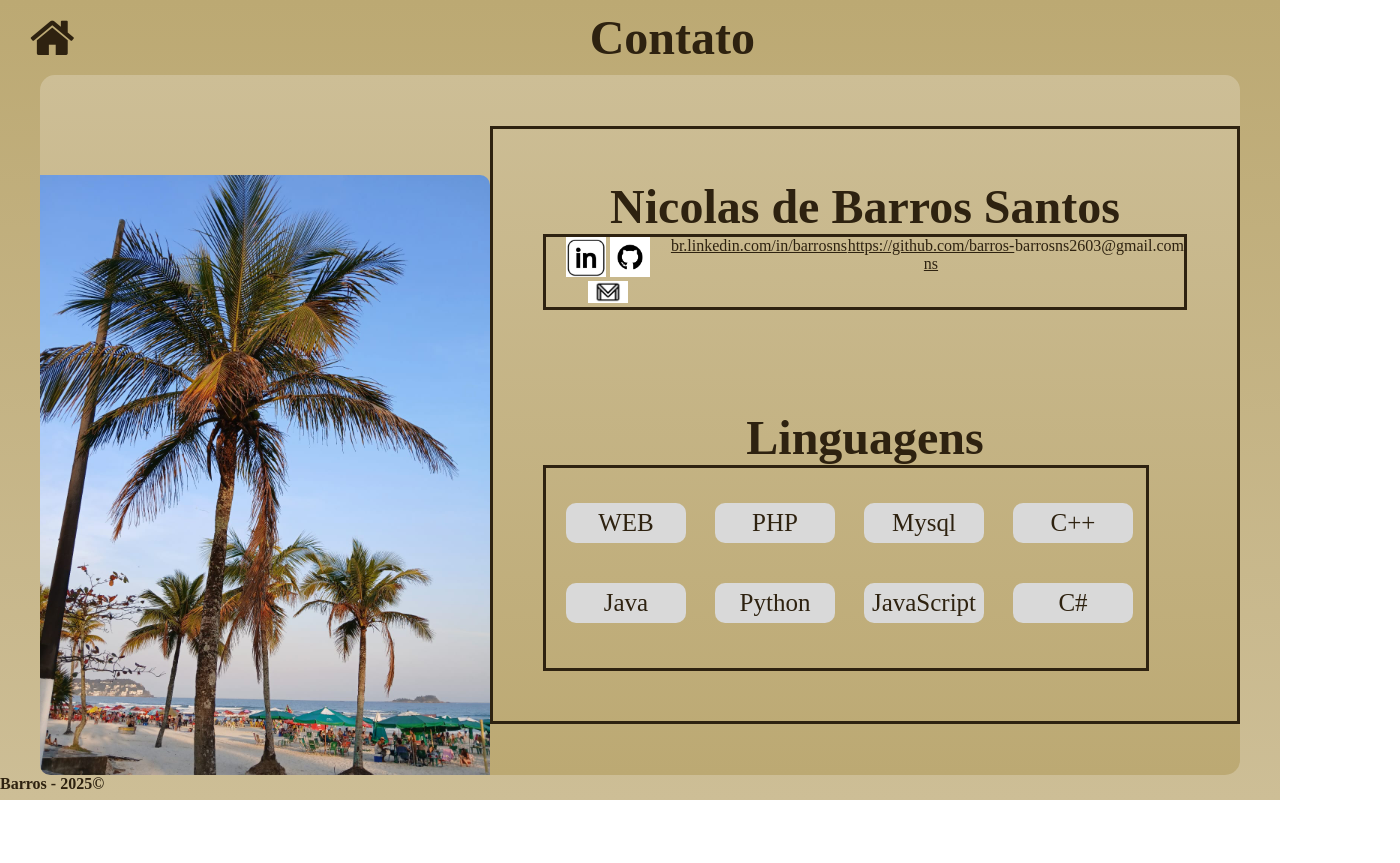
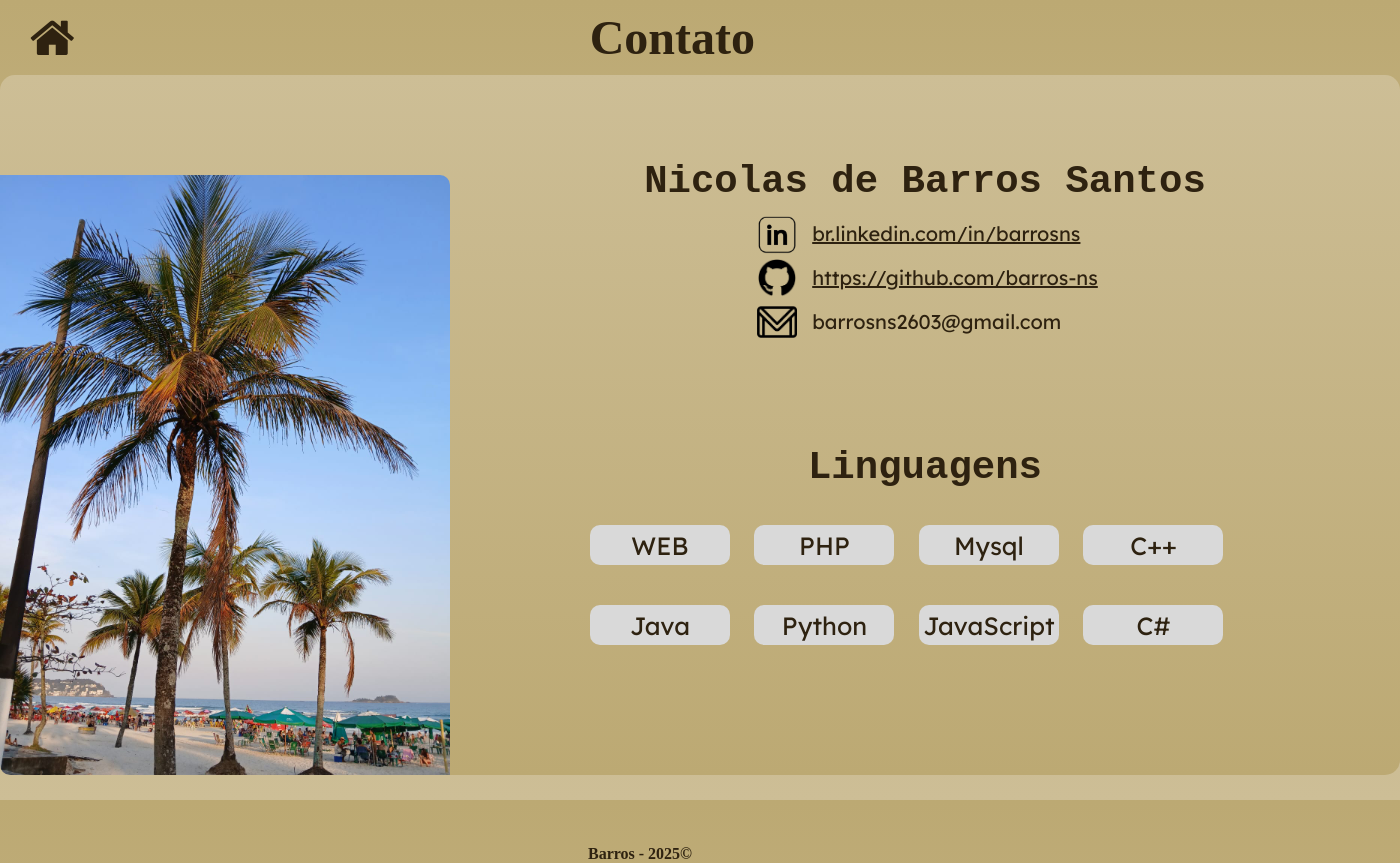
Before and after one commit to barros-ns/Projeto-Portfolio-Pessoal-Eng-Computacao, a plain HTML site: page html/contato.html in a window 1280 px wide. Shown: the whole page, 1400 px wide, since content can reach past the window. Before the commit the page ends 800 px from the top, so only its background shows below. Drawn offline with Linux system fonts and the light colour scheme; a web font is replaced by a local one.

Commit message:
Contato finalizado

```diff
--- a/css/contato.css
+++ b/css/contato.css
@@ -40,11 +40,16 @@ nav{
 .modelo{
     padding: 50px;
     /* border: solid; */
+    display: flex;
+    flex-direction: column;
+    justify-items: center;
 }
 
 .modelo h2{
     font-size: 3em;
     text-align: center;
+
+    font-family: monospace;
 }
 
 .modelo:nth-child(1){
@@ -54,10 +59,10 @@ nav{
 .linguagens{
     list-style: none;
     display: inline-flex;
-    width: 120px;
+    width: 140px;
     height: 40px;
     margin: 5px;
-    margin-left: 20px;
+    margin-left: 15px;
     margin-top: 35px;
     justify-content: center;
     background-color: #D9D9D9;
@@ -67,12 +72,17 @@ nav{
     align-items: center;
     cursor: default;
 }
+
+.linguagens:hover{
+    background-color: #2e2210;
+    color: #D9D9D9;
+}
 /* IDs */
 
 #caixa{
     /* border: solid; */
     border-radius: 15px;
-    width: 1200px;
+    width: 1400px;
     height: 700px;
     margin: auto;
 
@@ -90,31 +100,65 @@ nav{
 #caixa2{
     display: flex;
     flex-direction: column;
-    border: solid;
+    /* border: solid; */
     margin: auto;
 }
 
 
 #caixas_linguagens{
     display: flex;
-    width: 600px;
+    width: 700px;
     height: 200px;
-    border: solid;
+    /* border: solid; */
     justify-content: space-around;
+    font-family: "Lexend", sans-serif;
+
 }
 
 #caixa_links{
     display: flex;
-    border: solid;
+    /* border: solid; */
     flex-direction: row;
+    justify-content: center;
+    margin-top: 10px;
 }
 
 #linksB{
     display: flex;
     list-style: none;
+    flex-direction: column;
+    /* border: solid; */
+    text-align: left;
+
+
+}
+
+#linksB li{
+    font-size: 20px;
+    margin-top: auto;
+    margin-bottom: 12px;
+    margin-left: 10px;
+
+    font-family: "Lexend", sans-serif;
+
+}
+
+
+#imagens_links{
+    width: 50px;
+    /* border: solid; */
 
 }
 
 #imagens_links img{
     width: 40px;
+    height: 40px;
+
+
 }
+
+
+#rodape{
+    margin-top: 70px;
+    text-align: center;
+}
--- a/html/contato.html
+++ b/html/contato.html
@@ -7,6 +7,8 @@
     <link rel="stylesheet" href="../css/contato.css">
     <link rel="stylesheet" href="https://cdnjs.cloudflare.com/ajax/libs/font-awesome/4.7.0/css/font-awesome.min.css">
     <link href="https://fonts.googleapis.com/css2?family=Arizonia&display=swap" rel="stylesheet">
+    <link href="https://fonts.googleapis.com/css2?family=Lexend:wght@100..900&display=swap" rel="stylesheet">
+
 </head>
 <body>
 
@@ -27,9 +29,9 @@
                     <h2>Nicolas de Barros Santos</h2>
                     <section id="caixa_links"> <!-- Caixa criada para deixar os links e as imagens paralelos-->
                         <section id="imagens_links"> <!--Caixa com todas as imagens-->
-                            <img src="../img/linkedin.jpg" alt="">
-                            <img src="../img/github.jpg" alt="">
-                            <img src="../img/gmail.jpg" alt="">
+                            <img src="../img/linkedin.png" alt="">
+                            <img src="../img/github.png" alt="">
+                            <img src="../img/gmail.png" alt="">
                         </section>
                         <ul id="linksB"> <!--Caixa com todos os links-->
                             <li><a href="">br.linkedin.com/in/barrosns</a></li>
```
Also changed, not shown: img/github.jpg (deleted), img/github.png (added), img/gmail.jpg (deleted), img/gmail.png (added), img/linkedin.jpg (deleted), img/linkedin.png (added).
